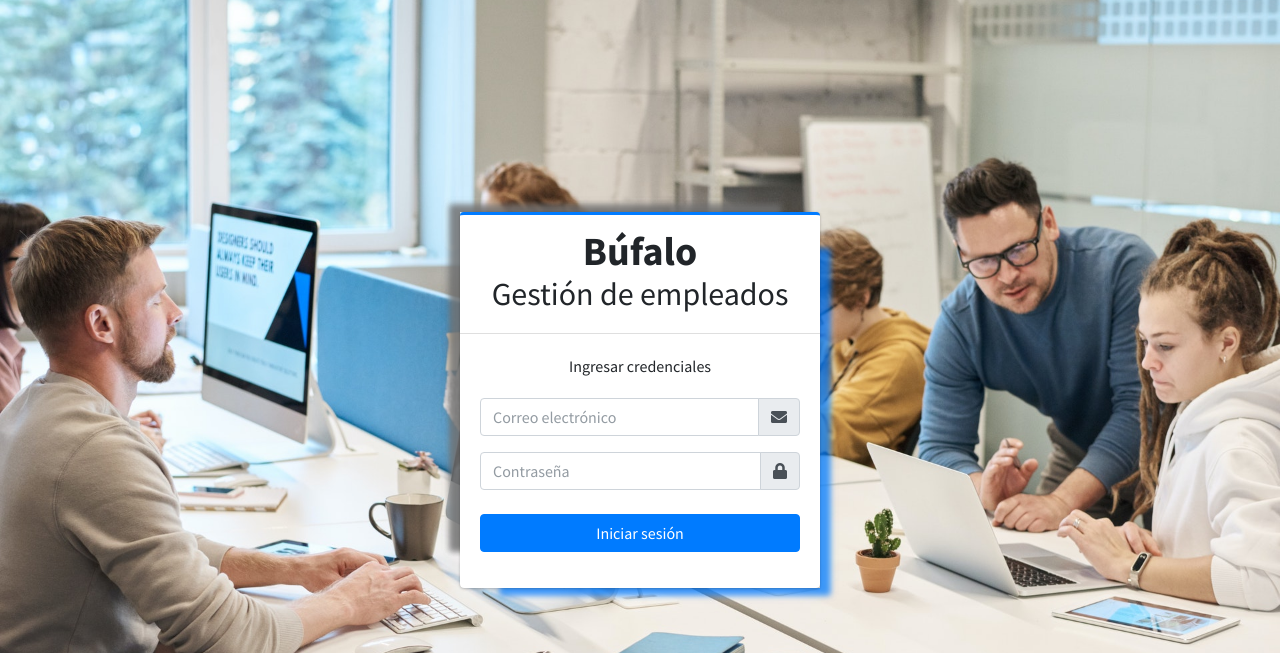
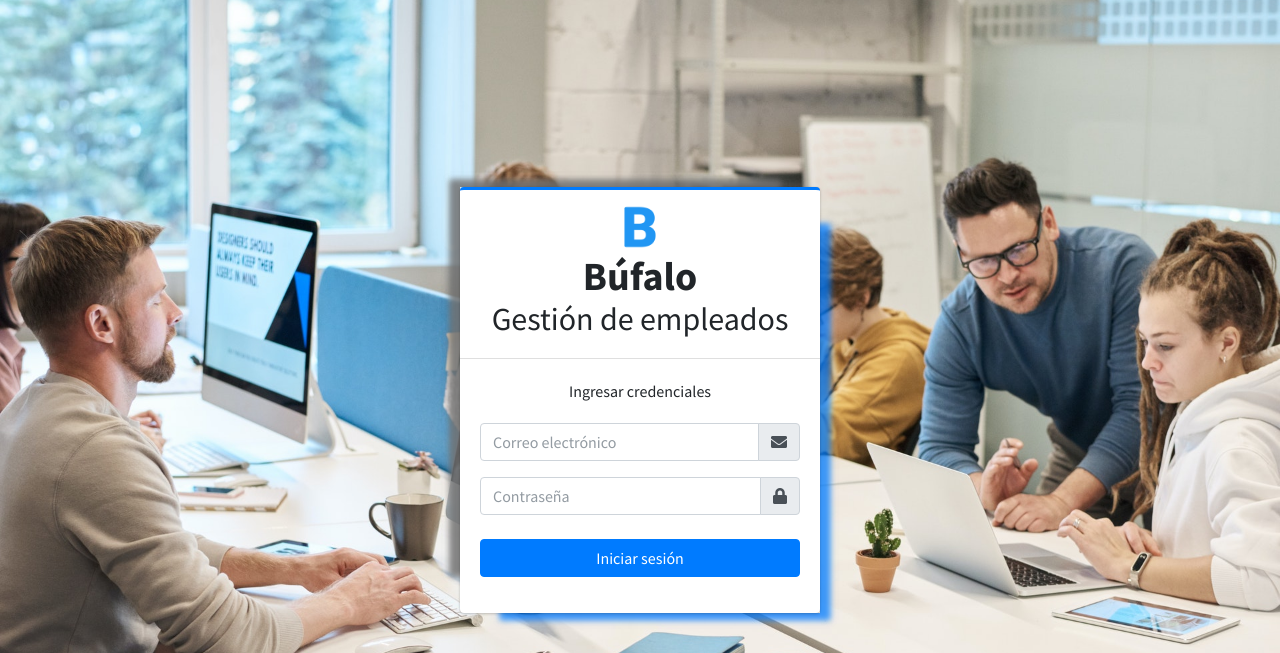
Before and after one commit to fseve/bufaloflask, a Flask app: page /login in a window 1280 px wide. Shown: the top 653 px of the page. Run offline with Flask 2, Linux system fonts and the light colour scheme; some libraries are stand-ins or nearby versions.

Commit message:
change icon of application

```diff
--- a/templates/dashboard/dashboard.html
+++ b/templates/dashboard/dashboard.html
@@ -26,7 +26,7 @@
 {% block contentblock %}
   <!-- Preloader -->
   <div class="preloader flex-column justify-content-center align-items-center">
-    <img class="animation__shake" src="{{url_for('static', filename='dist/img/AdminLTELogo.png')}}" alt="AdminLTELogo" height="60" width="60">
+    <img class="animation__shake" src="{{url_for('static', filename='dist/img/AdminLTELogo.png')}}" alt="Búfalo Logo" height="60" width="60">
   </div>
 
   <div class="content-wrapper contenedor">
--- a/templates/layout.html
+++ b/templates/layout.html
@@ -36,7 +36,7 @@
 
     <aside class="main-sidebar sidebar-dark-primary elevation-4">
       <a href="#" class="brand-link">
-        <img src="{{url_for('static', filename='dist/img/AdminLTELogo.png')}}" alt="AdminLTE Logo" class="brand-image img-circle elevation-3" style="opacity: .8">
+        <img src="{{url_for('static', filename='dist/img/AdminLTELogo.png')}}" alt="Búfalo Logo" class="brand-image img-circle elevation-3" style="opacity: .8">
         <span class="brand-text font-weight-light">Búfalo</span>
       </a>
 
--- a/templates/login/login.html
+++ b/templates/login/login.html
@@ -36,7 +36,10 @@
   <div class="login-box login-shadow">
     <div class="card card-outline card-primary">
       <div class="card-header text-center">
-        <a href="#" class="h1"><b>Búfalo</b>
+        <div>
+          <img src="{{url_for('static', filename='dist/img/AdminLTELogo.png')}}" alt="Búfalo Logo" class="brand-image img-circle" height="50px">
+        </div>
+        <a href="#" class="h1"><strong>Búfalo</strong>
         </a>
         <p class="h2">Gestión de empleados</p>
       </div>
```
Also changed, not shown: static/dist/img/AdminLTELogo.png.
